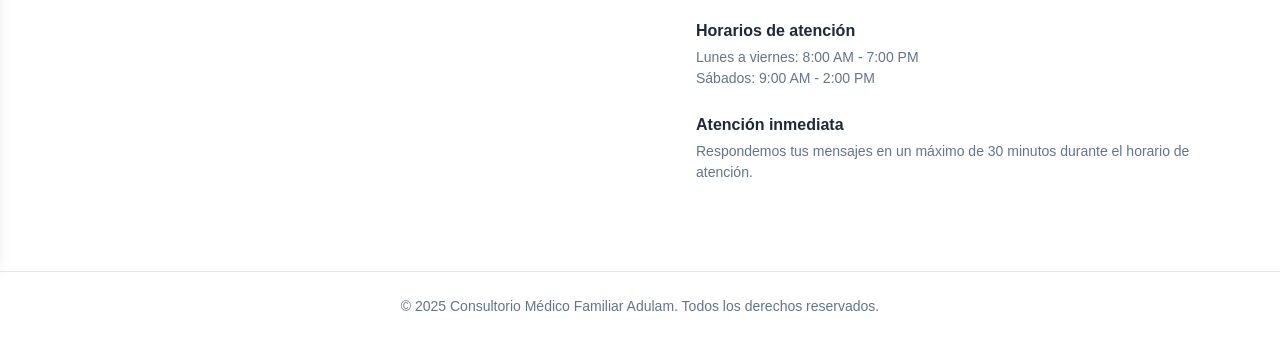
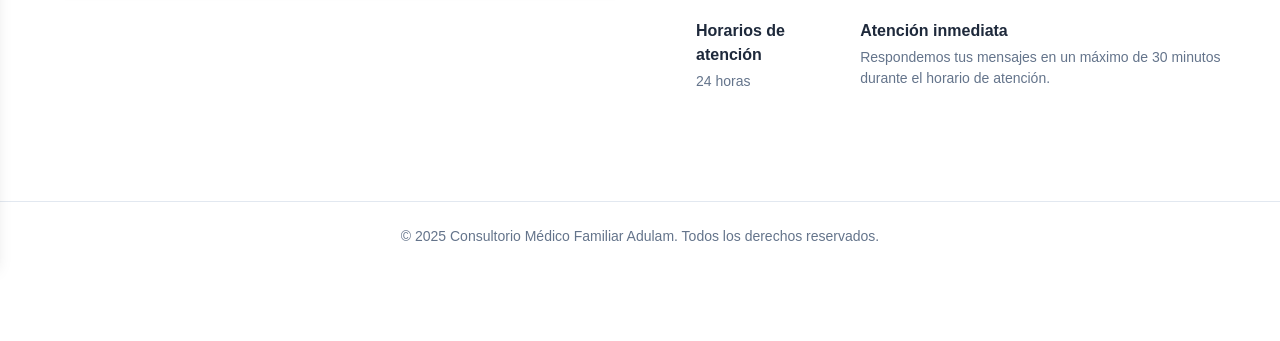
Before and after one commit to josssdev/Consultorio, a plain HTML site: page citas.html in a window 1280 px wide. Shown: the part 537-878 px from the top of the page. After the commit the page ends 808 px from the top, so only its background shows below. Drawn offline with Linux system fonts and the light colour scheme.

Commit message:
citas.html

```diff
--- a/citas.html
+++ b/citas.html
@@ -89,8 +89,7 @@
                             <div class="info-icon calendar-icon"></div>
                             <div class="info-content">
                                 <h3>Horarios de atención</h3>
-                                <p>Lunes a viernes: 8:00 AM - 7:00 PM</p>
-                                <p>Sábados: 9:00 AM - 2:00 PM</p>
+                                <p>24 horas</p
                             </div>
                         </div>
 
```
